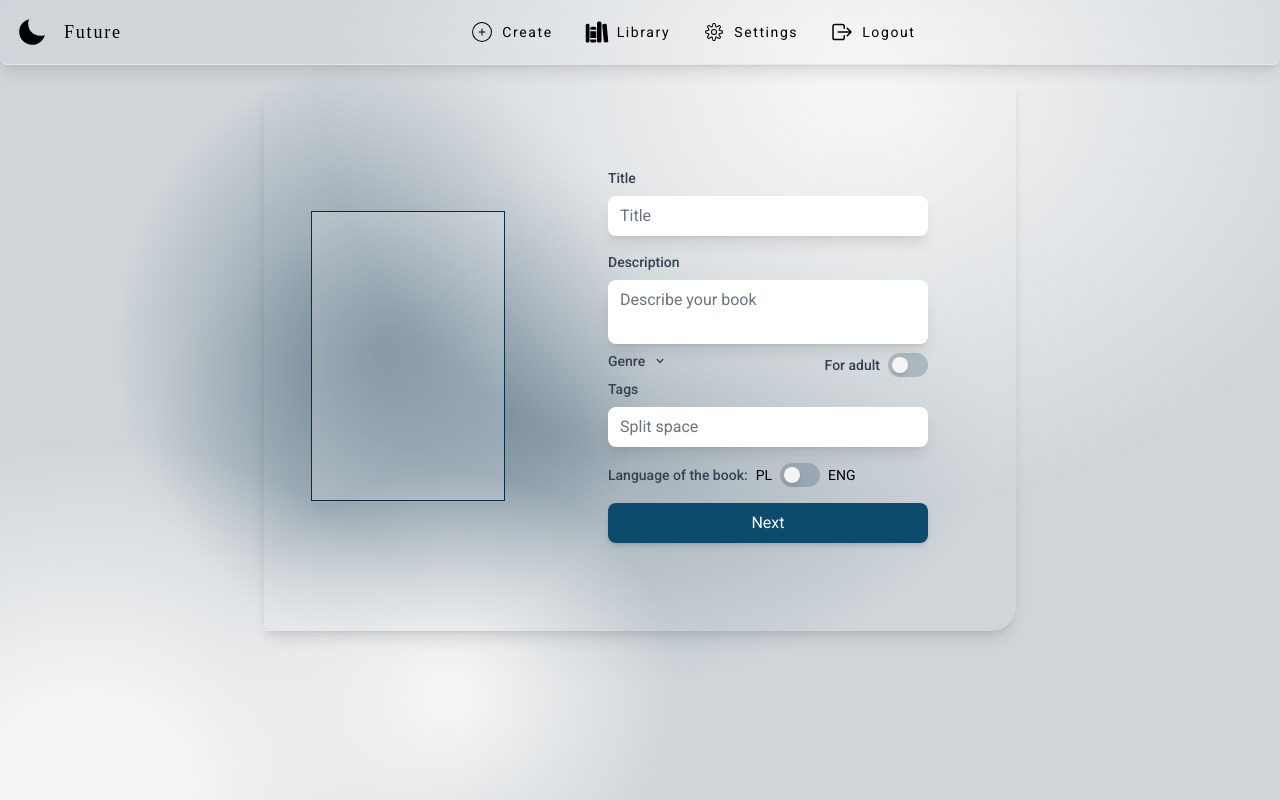
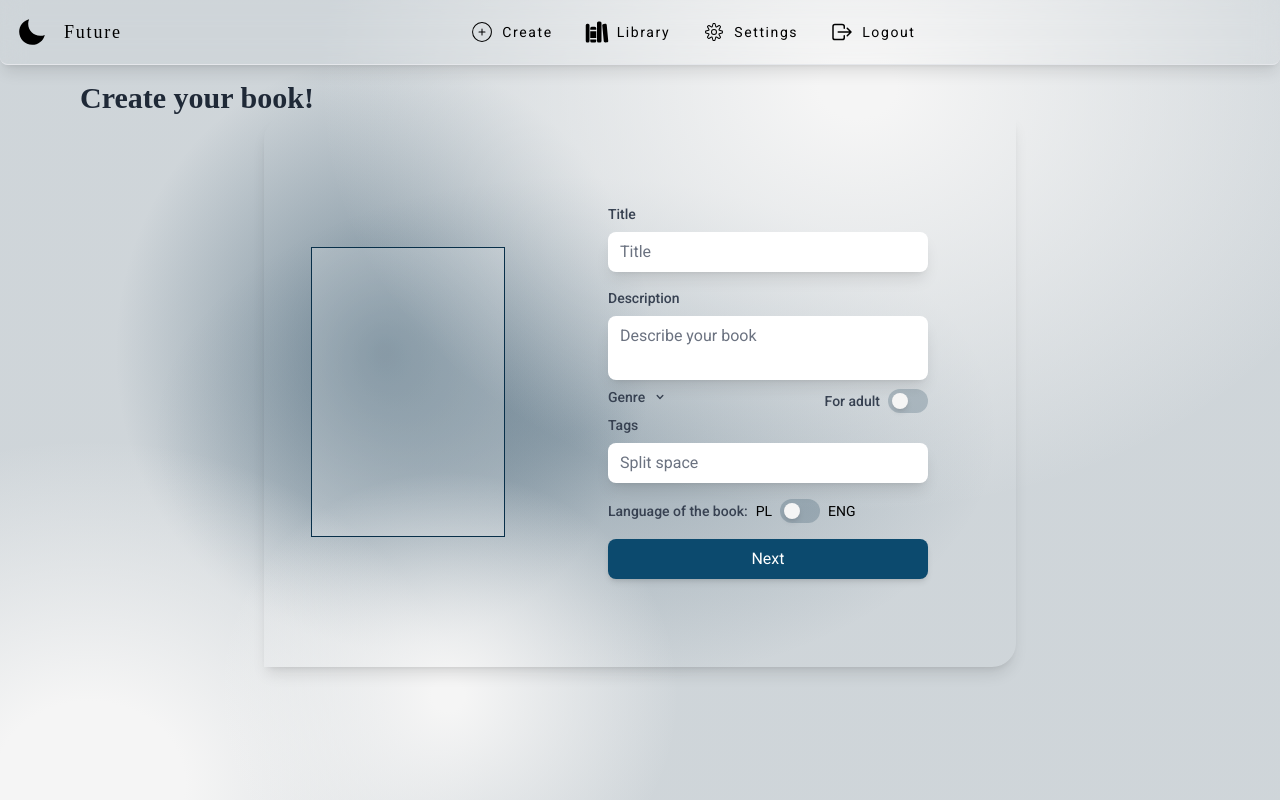
Before and after one commit to pawelek7k/future, a Next.js app: page /myworks/create in a window 1280 px wide. Built offline with nearby package versions, Linux system fonts and the light colour scheme; a web font is replaced by a local one.

Commit message:
Update page.tsx

```diff
--- a/app/(site)/myworks/create/page.tsx
+++ b/app/(site)/myworks/create/page.tsx
@@ -1,4 +1,5 @@
 import { CreateForm } from "@/app/components/create/FormContainer";
+import { FirstHeading } from "@/app/components/global/Heading";
 
 export const metadata = {
   title: "Future - Create your book",
@@ -7,8 +8,9 @@ export const metadata = {
 
 export default async function CreateAuthPage() {
   return (
-    <>
+    <section>
+      <FirstHeading>Create your book!</FirstHeading>
       <CreateForm />
-    </>
+    </section>
   );
 }
```
